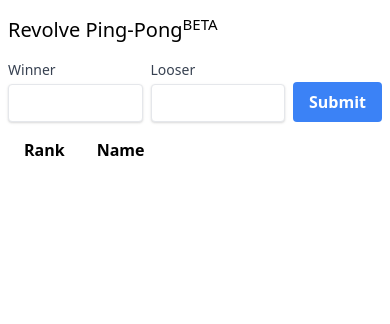
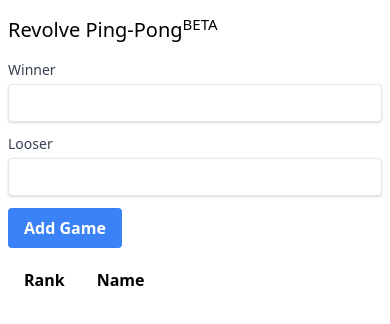
Before and after one commit to VegardSkui/Leaderboard, a plain HTML site: page index.html in a window 390 px wide. Drawn offline with nearby package versions, Linux system fonts and the light colour scheme; no server answers.

Commit message:
improved mobile interface

```diff
--- a/index.html
+++ b/index.html
@@ -2,6 +2,7 @@
 <html>
 <head>
     <meta charset="utf-8">
+    <meta name="viewport" content="width=device-width, initial-scale=1">
     <title>Revolve Ping-Pong</title>
     <link href="https://unpkg.com/tailwindcss@^1.0/dist/tailwind.min.css" rel="stylesheet">
 </head>
@@ -10,16 +11,16 @@
         <h1 class="my-4 text-xl">Revolve Ping-Pong<sup>BETA</sup></h1>
 
         <form id="add-game-form">
-            <div class="flex items-end mb-2">
-                <div class="flex-1 mr-2">
+            <div class="items-end mb-3 sm:flex">
+                <div class="mb-3 sm:mr-2 sm:mb-0 sm:flex-1">
                     <label class="block text-gray-700 text-sm fond-bold mb-1" for="winner">Winner</label>
                     <input class="shadow appearance-none border rounded w-full py-2 px-3 text-gray-700 leading-tight focus:outline-none focus:shadow-outline" type="text" id="winner" required />
                 </div>
-                <div class="flex-1 mr-2">
+                <div class="mb-3 sm:mr-2 sm:mb-0 sm:flex-1">
                     <label class="block text-gray-700 text-sm fond-bold mb-1" for="looser">Looser</label>
                     <input class="shadow appearance-none border rounded w-full py-2 px-3 text-gray-700 leading-tight focus:outline-none focus:shadow-outline" type="text" id="looser" required />
                 </div>
-                <button class="bg-blue-500 hover:bg-blue-700 text-white font-bold py-2 px-4 rounded" type="submit">Submit</button>
+                <button class="bg-blue-500 hover:bg-blue-700 text-white font-bold py-2 px-4 rounded" type="submit">Add Game</button>
             </div>
         </form>
 
```
